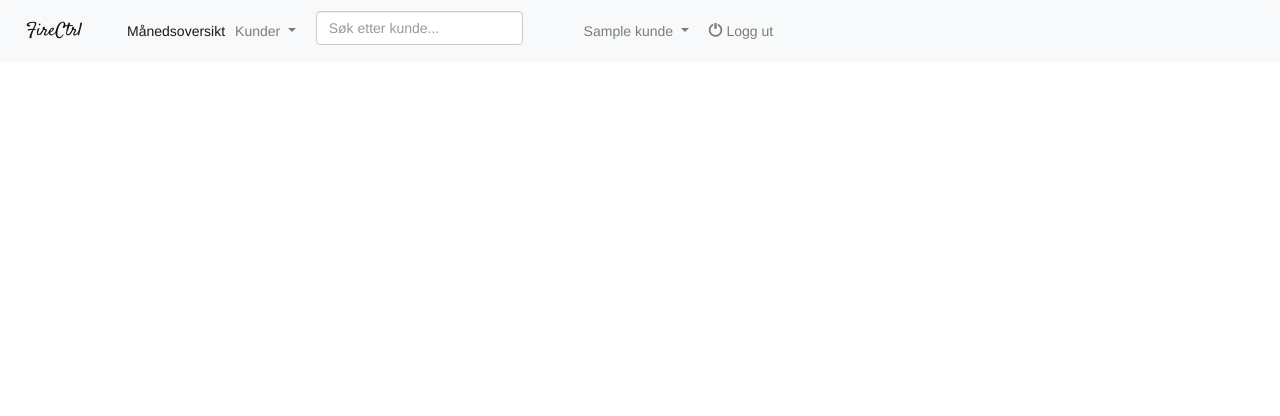
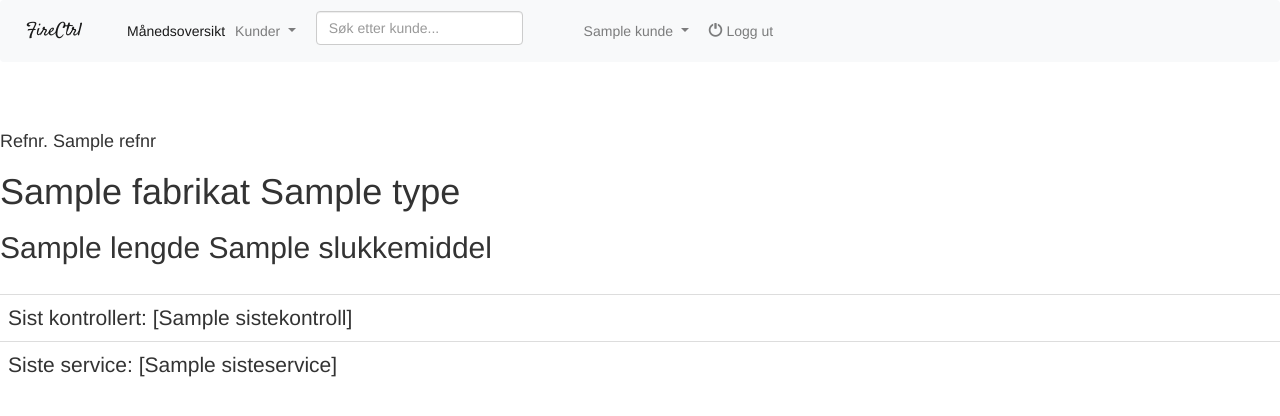
Before and after one commit to gruffsy/BTGCtrl, a Django app: template kontroll/templates/obj_detail.html in a window 1280 px wide. Shown: the top 416 px of the page. Run offline with Django 3.2, Linux system fonts and the light colour scheme; the template is opened without the code that fills it: most values are stand-ins (such as "Sample title", 1, 10 or a date in 2020); some libraries are stand-ins or nearby versions.

Commit message:
kontroll

```diff
--- a/kontroll/templates/obj_detail.html
+++ b/kontroll/templates/obj_detail.html
@@ -1,5 +1,7 @@
 {% extends 'base.html' %}
 {% block body %}
+
+
 {% if kontroll == "now" %}
 <h1>Kontrollert</h1>
 Se rapport: <a class="" href="{% url 'objtr' customer.id %}">Kontrollrapporter</a>
@@ -9,4 +11,48 @@ Se rapport: <a class="" href="{% url 'objtr' customer.id %}">Kontrollrapporter</
 Trykk her hvis objektet er kontrollert: <a class="btn"
                                            href="{% url 'obj_detail' obj.pk %}?kontroll=now"">Kontroller!</a>
 {% endif %}
-{% endblock %}
+
+{% if service == "now" %}
+<h1>Utført service</h1>
+Se rapport: <a class="" href="{% url 'objtr' customer.id %}">Kontrollrapporter</a>
+{% endif %}
+{% if service == "ask" %}
+<h1>Utfør service??????</h1>
+Trykk her hvis objektet har utført service: <a class="btn"
+                                               href="{% url 'obj_detail' obj.pk %}?service=now"">Utfør service!</a>
+{% endif %}
+
+{% if endring %}
+<h1>Utfør endringer</h1>
+Her kan man gjøre endringer på objektet, etterhvert....
+{% endif %}
+
+{% if avvik %}
+<h1>Registrer avvik på objekt</h1>
+Her kan man registrere avvik på objektet, etterhvert....
+{% endif %}
+
+
+<br><br>
+<h4 class="">Refnr. {{obj.refnr }}</h4>
+<h1> {{obj.extinguishant.fabrikat}}
+    {{obj.extinguishant.type}}<br></h1>
+<h2>
+    {% if obj.extinguishant.lengde is not None %}
+    {{obj.extinguishant.lengde}}
+    {% endif %}
+    {% if obj.extinguishant.slukkemiddel is not None %}
+    {{obj.extinguishant.slukkemiddel}}
+    {% endif %}</h2></p><br>
+<div class="table-responsive">
+    <table class="lead table" style="border">
+        <tr>
+            <td>Sist kontrollert: [{{obj.sistekontroll}}]</td>
+        </tr>
+        <tr>
+            <td>Siste service: [{{obj.sisteservice}}]</td>
+        </tr>
+    </table>
+
+
+    {% endblock %}
```
Also changed, not shown: kontroll/templates/detail.html (+5 -3 lines), kontroll/views.py (+13 -1 lines).
